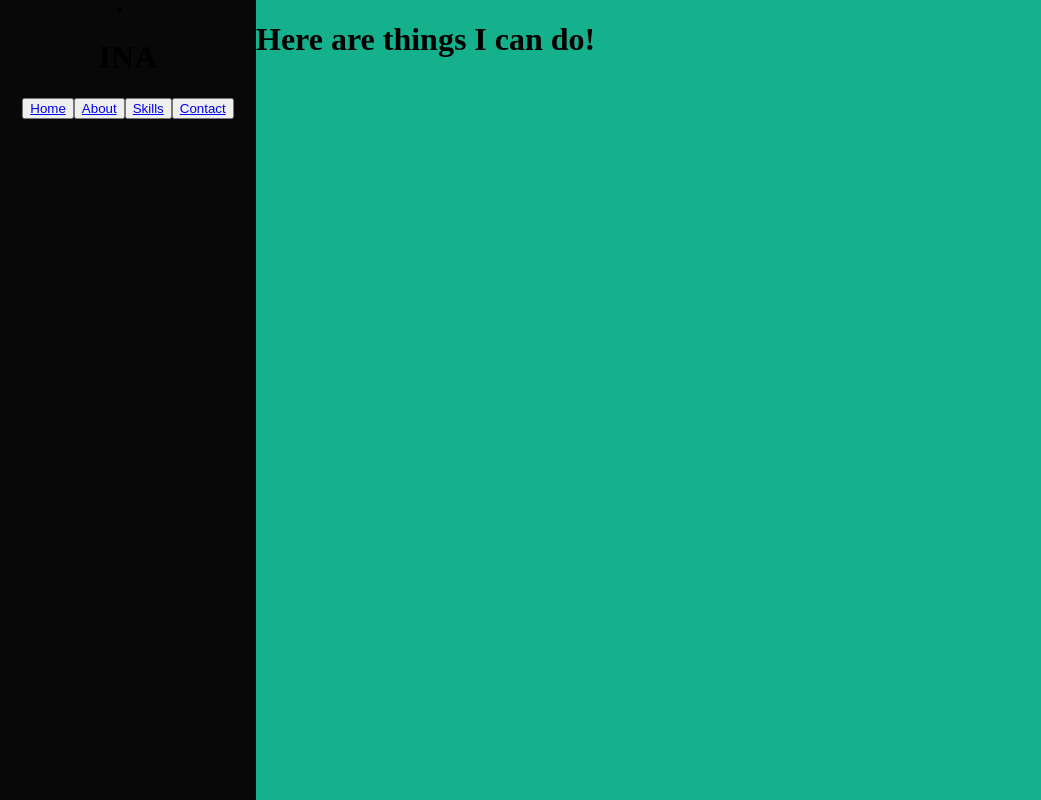
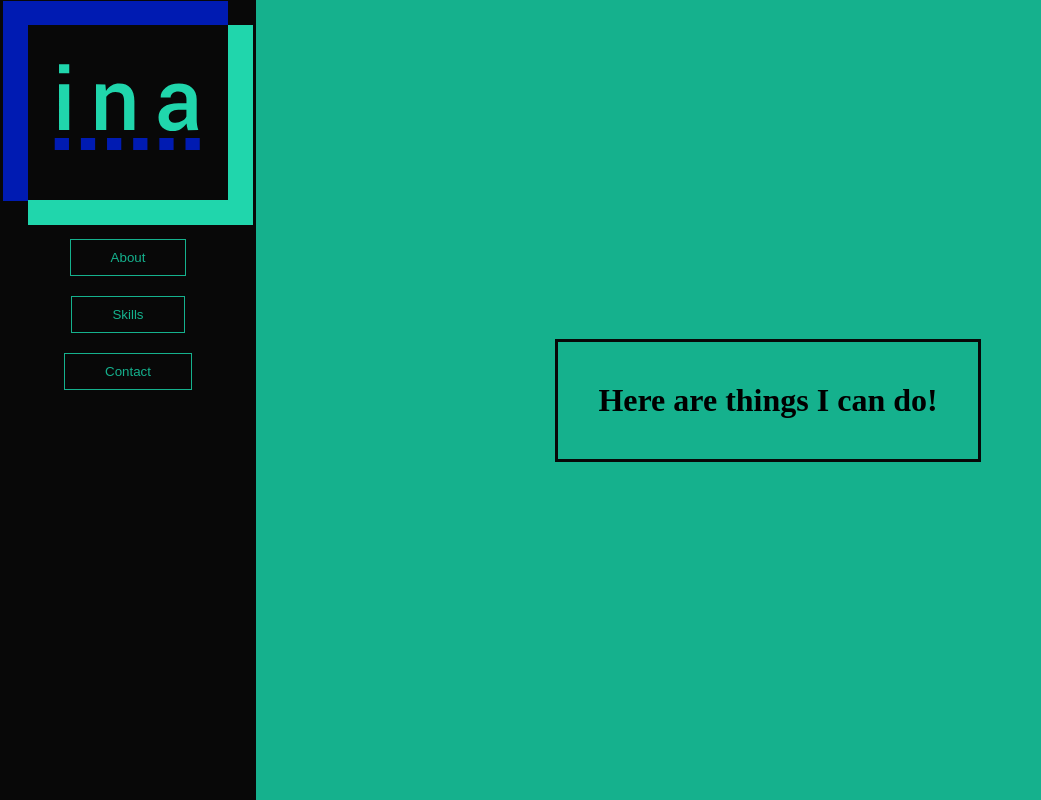
Before and after one commit to acornsquash/acornsquash.github.io, a React (Create React App) app in the folder ina-codes/: page /skills in a window 1280 px wide. Shown: the whole page, without its empty margins (0-1041 px from the left). Built offline with nearby package versions, Linux system fonts and the light colour scheme.

Commit message:
FEAT: buttons and design

```diff
--- a/ina-codes/public/style.css
+++ b/ina-codes/public/style.css
@@ -1,7 +1,25 @@
 body {
   background-color: #15B18D;
   margin: 0;
+}
 
+a {
+  color:#15B18D;
+  text-decoration: none;
+}
+
+li {
+  display: flex;
+  flex-direction: column;
+  align-items: center;
+}
+
+button {
+  background-color: #080808;
+  color: #15B18D;
+  border: 1px solid #15B18D;
+  padding: 10px 40px 10px 40px;
+  margin: 10px 10px 10px 10px;
 }
 
 .nav {
@@ -10,10 +28,19 @@ body {
   width: 20vw;
 }
 
-.info {
+.content {
   text-align: center;
   height: 100vh;
   width: 80vw;
+  display: flex;
+  justify-content: center;
+  align-items: center;
+}
+
+.content-box {
+  border: 3px solid #080808;
+  padding: 40px 40px 40px 40px;
+  /* margin: 20% 10% 40% 10%; */
 }
 
 .App {
@@ -21,38 +48,3 @@ body {
   display: flex;
   flex-direction: column-wrap;
 }
-
-.App-logo {
-  height: 40vmin;
-  pointer-events: none;
-}
-
-@media (prefers-reduced-motion: no-preference) {
-  .App-logo {
-    animation: App-logo-spin infinite 20s linear;
-  }
-}
-
-.App-header {
-  background-color: #282c34;
-  min-height: 100vh;
-  display: flex;
-  flex-direction: column;
-  align-items: center;
-  justify-content: center;
-  font-size: calc(10px + 2vmin);
-  color: white;
-}
-
-.App-link {
-  color: #61dafb;
-}
-
-@keyframes App-logo-spin {
-  from {
-    transform: rotate(0deg);
-  }
-  to {
-    transform: rotate(360deg);
-  }
-}
--- a/ina-codes/src/About.js
+++ b/ina-codes/src/About.js
@@ -4,9 +4,11 @@ export default class About extends React.Component {
     render() {
         console.log("About")
         return(
-            <div className="info">
+            <div className="content">
+            <div className="content-box">
             <h1>Ina</h1>
                 <p>I am learning all about code! making this longer just to see if I can see</p>
+            </div>
             </div>
         )
     }
--- a/ina-codes/src/Contact.js
+++ b/ina-codes/src/Contact.js
@@ -1,12 +1,14 @@
-import React, { Fragment } from "react"
+import React from "react"
 
 export default class Contact extends React.Component {
     render() {
         return(
-            <>
+            <div className="content">
+                <div className="content-box">
             <h3>Contact Me!</h3>
             <h5>I love hearing from people!</h5>
-            </>
+            </div>
+            </div>
 
         )
     }
--- a/ina-codes/src/Home.js
+++ b/ina-codes/src/Home.js
@@ -1,11 +1,11 @@
-import React, { Fragment, Component } from "react"
+import React from "react"
 
-export default class Home extends Component {
+export default class Home extends React.Component {
     render() {
         return(
-            <>
-            <h1>ina.codes homepage</h1>
-            </>
+            <div className="content">
+            <h1 className="content-box">ina.codes homepage</h1>
+            </div>
         )
     }
 }
--- a/ina-codes/src/Nav.js
+++ b/ina-codes/src/Nav.js
@@ -1,13 +1,13 @@
 import React from "react";
 import { Link } from "react-router-dom";
+import NameBox from "./name box.svg"
 
 export default class Nav extends React.Component {
     render(){
         return(
             <div className="nav">
-                <li>
-            <h1>INA</h1>
-            <button><Link to="/">Home</Link></button>
+             <li>
+            <Link to="/"><img src={NameBox} alt="ina"></img></Link>
             <button><Link to="/about">About</Link></button>
             <button><Link to="/skills">Skills</Link></button>
             <button><Link to="/contact">Contact</Link></button>
--- a/ina-codes/src/Projects.js
+++ b/ina-codes/src/Projects.js
@@ -1,11 +1,11 @@
-import React, { Fragment } from "react"
+import React from "react"
 
 export default class Projects extends React.Component {
     render() {
         return(
-            <>
-            <h1>Here are some things I have built!</h1>
-            </>
+            <div className="content">
+            <h1 className="content-box">Here are some things I have built!</h1>
+            </div>
         )
     }
 }
--- a/ina-codes/src/Skills.js
+++ b/ina-codes/src/Skills.js
@@ -1,11 +1,11 @@
-import React, { Fragment } from "react"
+import React from "react"
 
 export default class Skills extends React.Component {
     render(){
         return(
-            <>
-            <h1>Here are things I can do!</h1>
-            </>
+            <div className="content">
+            <h1 className="content-box">Here are things I can do!</h1>
+            </div>
         )
     }
 }
```
Also changed, not shown: ina-codes/src/name box.svg (added), 1 other file (tests, documents, lock files or other folders).
